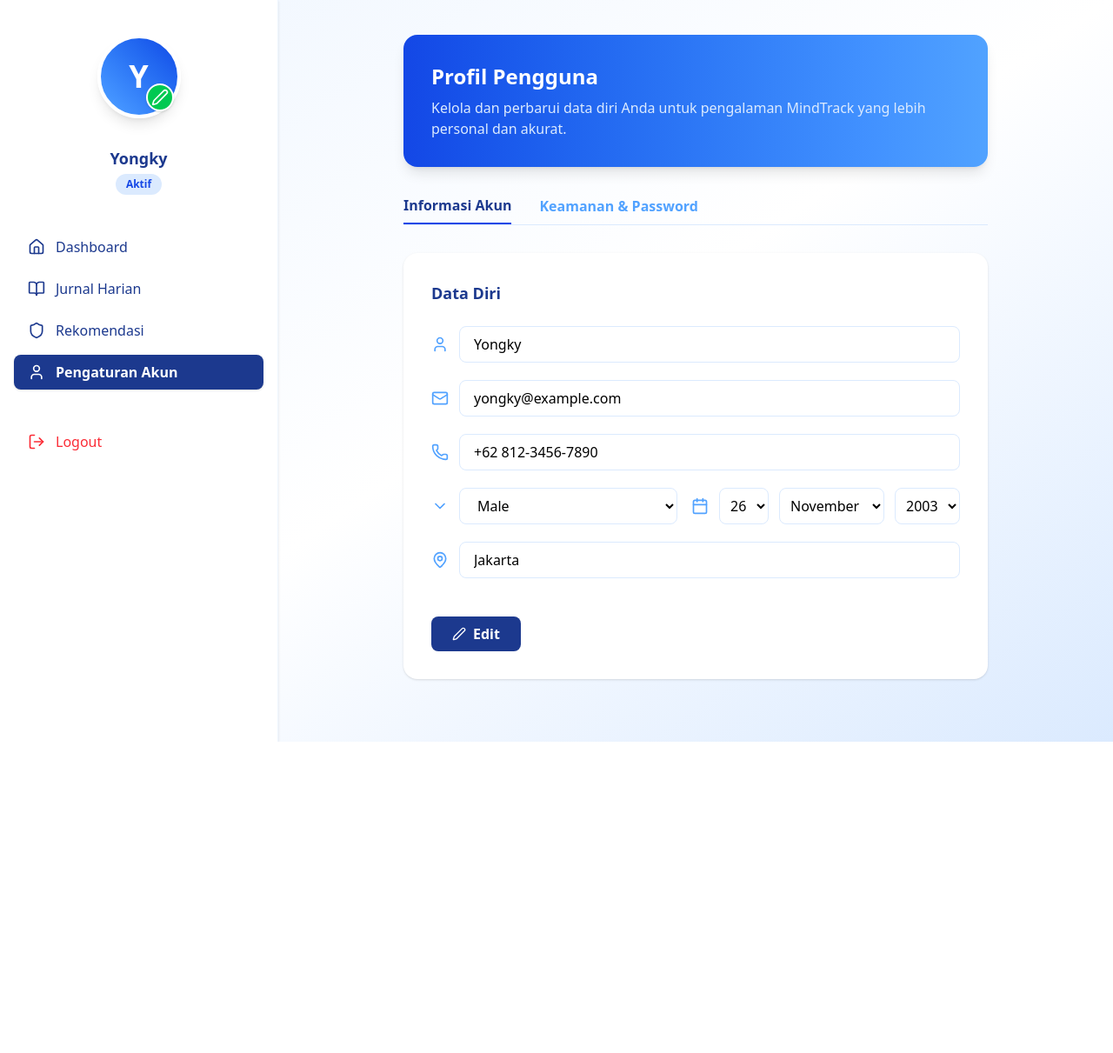
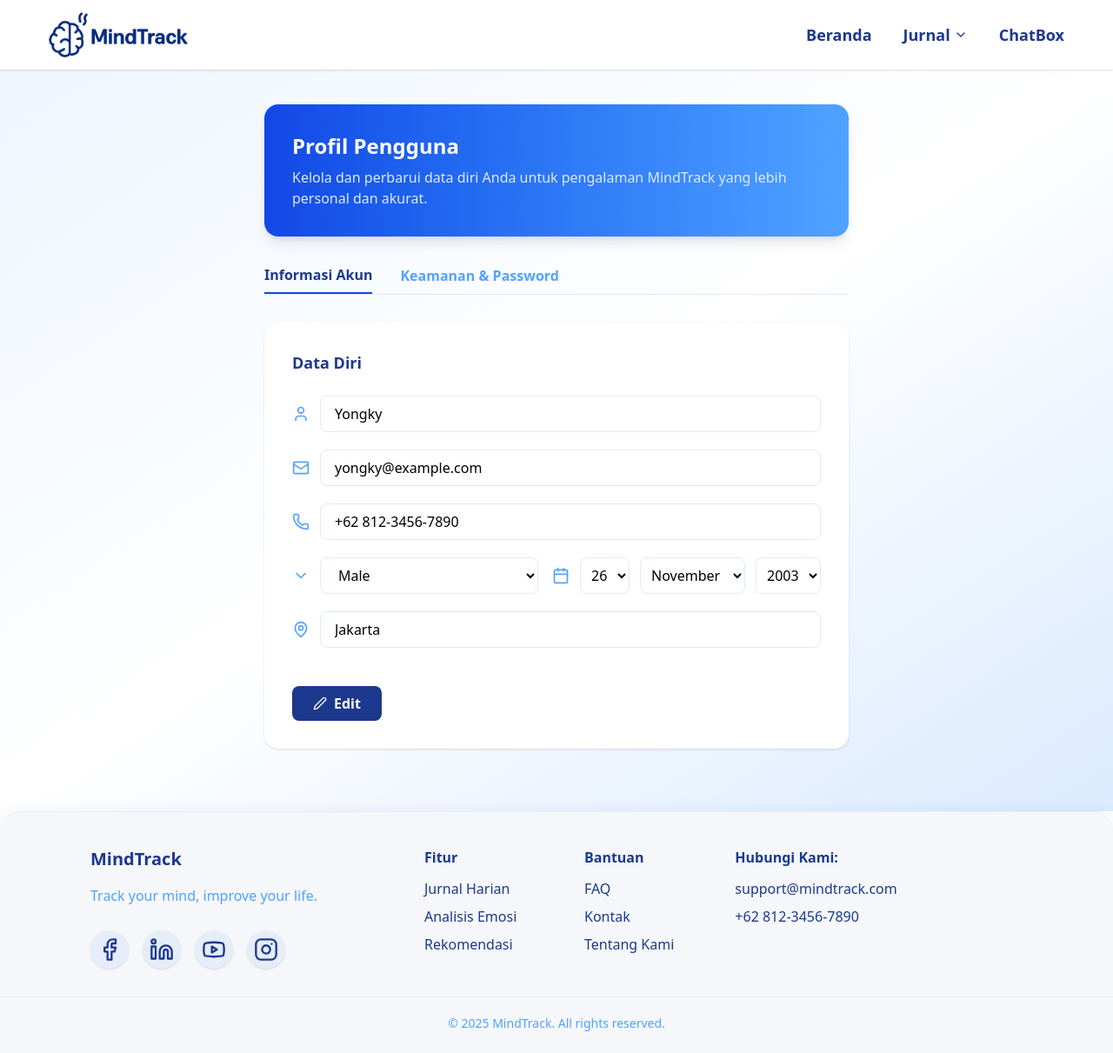
Before and after one commit to MindTrack-Capstone-DBS/FE-MindTrack, a React app: page /profile in a window 1280 px wide. Shown: the whole page at 87% size. Before the commit the page ends 853 px from the top, so only its background shows below. Built offline with nearby package versions, Linux system fonts and the light colour scheme; sample sign-in values are in the browser's storage; the HTML template or start-up script is replaced by a standard one.

Commit message:
update profil page

```diff
--- a/src/pages/profile/Profile.jsx
+++ b/src/pages/profile/Profile.jsx
@@ -1,7 +1,8 @@
 import React, { useState } from 'react';
-import SidebarProfile from '../../components/SidebarProfile';
-import ProfileHeader from '../../components/ProfileHeader';
+import Footer from '../../components/Footer';
+import Navbar from '../../components/Navbar';
 import ProfileForm from '../../components/ProfileForm';
+import ProfileHeader from '../../components/ProfileHeader'; // Import ProfileHeader
 
 const Profile = () => {
   const [activeTab, setActiveTab] = useState('account');
@@ -48,8 +49,9 @@ const Profile = () => {
   };
 
   return (
-    <div className="min-h-screen bg-gradient-to-br from-blue-50 via-white to-blue-100 flex flex-col md:flex-row font-sans">
-      <SidebarProfile userData={userData} onEditPhoto={handleEditPhoto} />
+    <div className="mt-20 flex flex-col min-h-screen">
+      <Navbar />
+      <div className="flex-grow bg-gradient-to-br from-blue-50 via-white to-blue-100 flex items-center justify-center font-sans">
         <main className="flex-1 flex flex-col items-center py-10 px-4 md:px-16">
           <div className="w-full max-w-2xl">
             <ProfileHeader />
@@ -80,6 +82,8 @@ const Profile = () => {
           </div>
         </main>
       </div>
+      <Footer />
+    </div>
   );
 };
 
```
Lines whose indentation alone changed are shown as unchanged.
